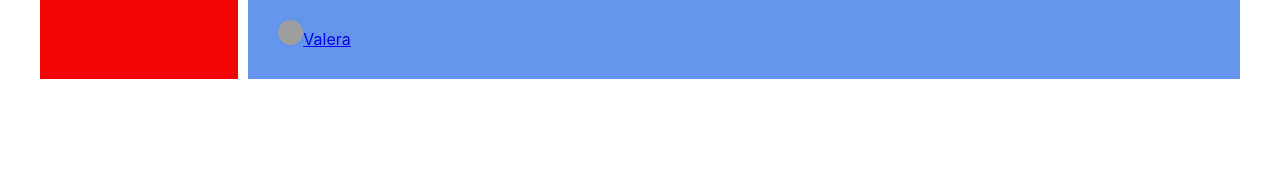
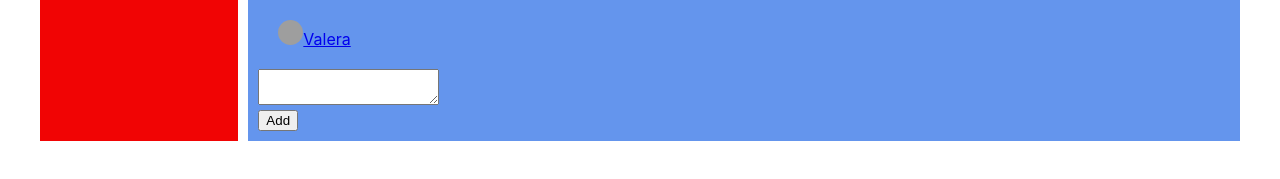
Before and after one commit to Evgeny001/samurai-way-main, a React (Create React App) app: page /dialogs in a window 1280 px wide. Shown: the part 325-504 px from the top of the page. Built offline with nearby package versions, Linux system fonts and the light colour scheme; grey boxes are pictures that could not be loaded.

Commit message:
Lesson-31

```diff
--- a/src/components/Dialogs/Dialogs.tsx
+++ b/src/components/Dialogs/Dialogs.tsx
@@ -1,4 +1,4 @@
-import React from 'react';
+import React, {useRef} from 'react';
 import s from './Dialogs.module.css'
 import {DialogItem} from "./DialogItem/DialogItem";
 import {Message} from "./Message/Message";
@@ -9,6 +9,12 @@ type DialogsPropsType = {
 }
 
 export const Dialogs = (props: DialogsPropsType) => {
+    const mapLink = useRef<HTMLTextAreaElement>(null)
+    const addmessage = () =>{
+        if(mapLink.current !== null){
+            console.log(mapLink.current.value)
+        }
+    }
     const dialogItemElements = props.messagesPage.dialogsData.map(el => <DialogItem name={el.name} id={el.id}/>)
     const messageElements = props.messagesPage.messagesData.map(el => <Message message={el.message}/>)
     return (
@@ -19,6 +25,10 @@ export const Dialogs = (props: DialogsPropsType) => {
             <div className={s.message} onClick={()=>alert("Hey")}>
                 {messageElements}
             </div>
+            <div>
+                <textarea ref={mapLink}></textarea>
+                <button onClick={addmessage}>Add</button>
+            </div>
         </div>
     );
 };
--- a/src/components/Dialogs/Message/Message.tsx
+++ b/src/components/Dialogs/Message/Message.tsx
@@ -6,6 +6,11 @@ type MessagePropsType = {
 }
 export const Message = (props: MessagePropsType) => {
     return (
-        <div className={s.message}>{props.message}</div>
+        <>
+            <div className={s.message}>{props.message}
+            </div>
+
+        </>
+
     )
 }
--- a/src/components/Profile/MyPosts /MyPosts.tsx
+++ b/src/components/Profile/MyPosts /MyPosts.tsx
@@ -1,6 +1,7 @@
-import React from "react";
+import React, { useRef} from 'react'
 import {Pocts} from "./Pocts/Pocts";
 import {PostsDataType} from "../../../redux/state";
+
 
 
 
@@ -12,16 +13,32 @@ type PostsDataPropsType = {
 
 export const MyPosts = (props: PostsDataPropsType) => {
     const poctsElements = props.postsData.map(el=> <Pocts message={el.message} likes={el.likes}/>)
-    // let newPostElement = React.createRef()
-    // let addPost = () => {
+
+    let newPostElement = useRef<HTMLTextAreaElement>(null)
+    let addPost = () => {
+        if(newPostElement.current !== null){
+            let text = newPostElement.current.value
+            console.log(text)
+        }
+    }
+
+
+    // const addPost = () => {
+    //     alert("Hi")
+    // }
+    // let newPostElement = React.useRef<HTMLTextAreaElement>(null)
+    // if(newPostElement.current !== null) {
     //     let text = newPostElement.current.value
+    //     console.log(text)
     // }
+
+
     return(
         <div>
             <h3>My posts</h3>
-            <textarea></textarea>
+            <textarea ref={newPostElement}></textarea>
             <div>
-                <button>Add Post</button>
+                <button onClick={addPost}>Add Post</button>
             </div>
 
             <div >
```
